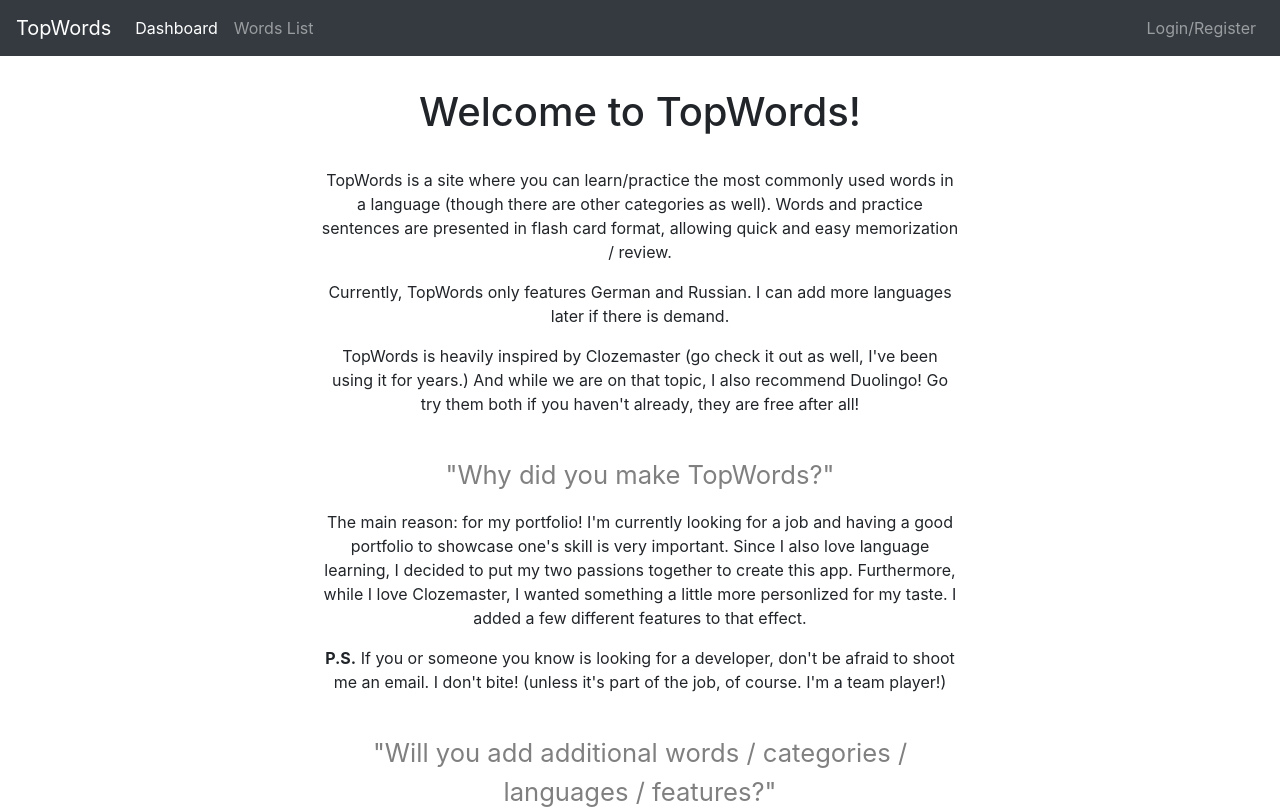
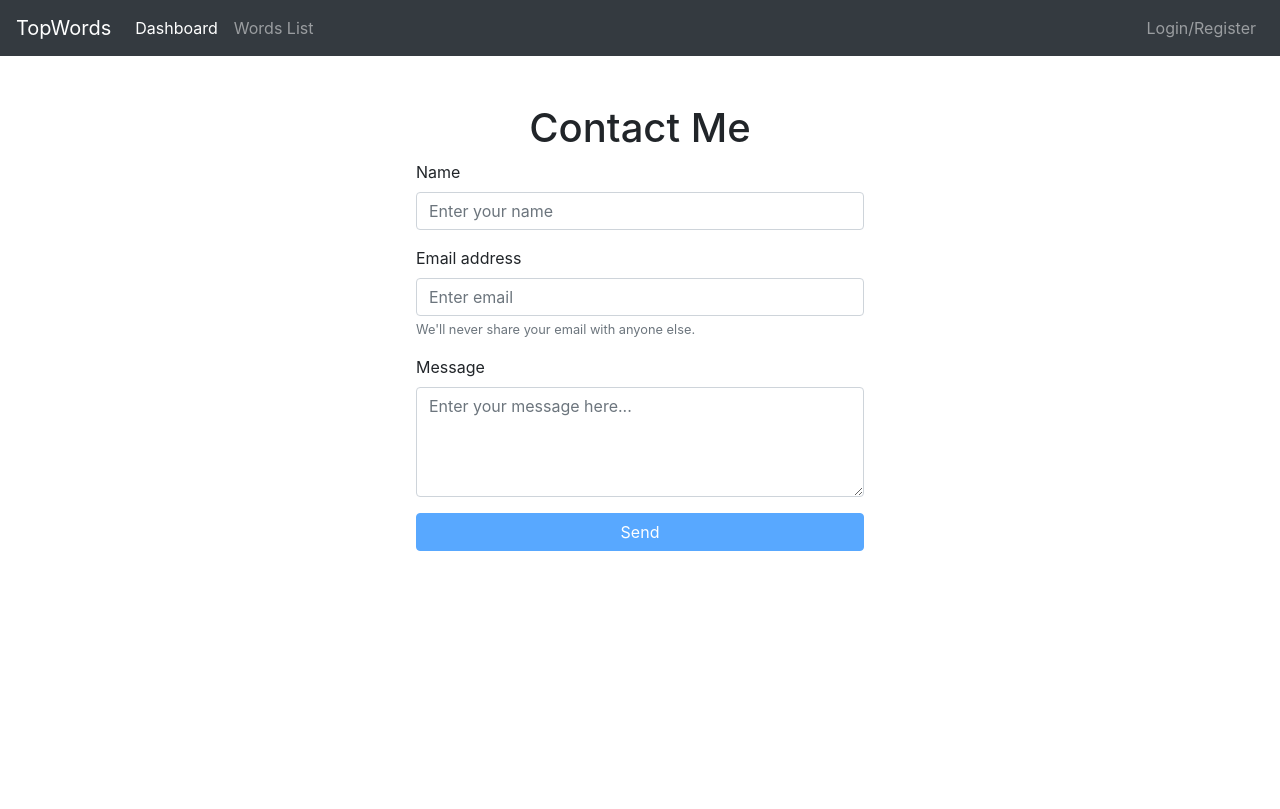
Before and after one commit to DrGooseman/MERN-Words-Frontend, a React (Create React App) app: page /contactme in a window 1280 px wide. Before the commit this address led to /welcome. Shown: the top 809 px of the page. Built offline with nearby package versions, Linux system fonts and the light colour scheme.

Commit message:
adds a contact me page with email

```diff
--- a/src/App.js
+++ b/src/App.js
@@ -20,6 +20,7 @@ import WordInfo from "./pages/WordInfo";
 
 import "./App.css";
 import Welcome from "./pages/Welcome";
+import ContactMe from "./pages/ContactMe";
 
 function App() {
   const { token, login, logout, _id, name, lang } = useAuth();
@@ -32,6 +33,9 @@ function App() {
         <Route path="/" exact>
           <Dashboard />
         </Route>
+        <Route path="/dashboard" exact>
+          <Dashboard />
+        </Route>
         <Route path="/wordlist" exact>
           <WordList />
         </Route>
@@ -40,6 +44,9 @@ function App() {
         <Route path="/welcome" exact>
           <Welcome />
         </Route>
+        <Route path="/contactme" exact>
+          <ContactMe />
+        </Route>
         <Redirect to="/" />
       </Switch>
     );
@@ -47,13 +54,19 @@ function App() {
     routes = (
       <Switch>
         <Route path="/" exact>
-          <Login />
+          <Welcome />
         </Route>
         <Route path="/login" exact>
           <Login />
         </Route>
+        <Route path="/dashboard" exact>
+          <Login />
+        </Route>
         <Route path="/welcome" exact>
           <Welcome />
+        </Route>
+        <Route path="/contactme" exact>
+          <ContactMe />
         </Route>
         <Redirect to="/welcome" />
       </Switch>
--- /dev/null
+++ b/src/pages/ContactMe.jsx
@@ -0,0 +1,163 @@
+import React, { useState, useEffect } from "react";
+import Form from "react-bootstrap/Form";
+import Button from "react-bootstrap/Button";
+import Spinner from "react-bootstrap/Spinner";
+import Alert from "react-bootstrap/Alert";
+
+import { useHttpClient } from "../hooks/http-hook";
+
+function ContactMe() {
+  const { isLoading, error, sendRequest, clearError } = useHttpClient();
+
+  const [name, setName] = useState("");
+  const [email, setEmail] = useState("");
+  const [message, setMessage] = useState("");
+
+  const [errorName, setErrorName] = useState("");
+  const [errorEmail, setErrorEmail] = useState("");
+  const [errorMessage, setErrorMessage] = useState("");
+  const [isValid, setIsValid] = useState(false);
+  const [didMessageSend, setDidMessageSend] = useState(false);
+
+  function handleInput(event) {
+    if (event.target.name === "name") {
+      setName(event.target.value);
+      if (event.target.value === "") setErrorName("Name cannot be empty.");
+      else setErrorName();
+    } else if (event.target.name === "email") {
+      setEmail(event.target.value);
+      let re = /^(([^<>()\[\]\\.,;:\s@"]+(\.[^<>()\[\]\\.,;:\s@"]+)*)|(".+"))@((\[[0-9]{1,3}\.[0-9]{1,3}\.[0-9]{1,3}\.[0-9]{1,3}])|(([a-zA-Z\-0-9]+\.)+[a-zA-Z]{2,}))$/;
+      if (!re.test(event.target.value))
+        setErrorEmail("You must enter a valid email.");
+      else setErrorEmail();
+    } else if (event.target.name === "message") {
+      setMessage(event.target.value);
+      if (event.target.value === "")
+        setErrorMessage("The message cannot be empty.");
+      else setErrorMessage();
+    }
+  }
+
+  useEffect(() => {
+    if (errorEmail || errorName || errorMessage) setIsValid(false);
+    else if (!email || !name || !message) setIsValid(false);
+    else setIsValid(true);
+  }, [errorEmail, errorName, errorMessage]);
+
+  async function handleSubmit(event) {
+    event.preventDefault();
+    try {
+      const responseData = await sendRequest(
+        process.env.REACT_APP_BACKEND_URL + "/contactme",
+        "POST",
+        JSON.stringify({
+          name: name,
+          email: email,
+          message: message
+        }),
+        { "Content-Type": "application/json" }
+      );
+      setName("");
+      setEmail("");
+      setMessage("");
+      setDidMessageSend(true);
+    } catch (err) {}
+  }
+
+  return (
+    <React.Fragment>
+      {error && (
+        <Alert variant="danger" onClose={clearError} dismissible>
+          <Alert.Heading>An error has occured :(</Alert.Heading>
+          <p>{error}</p>
+        </Alert>
+      )}
+      {didMessageSend && (
+        <Alert
+          variant="success"
+          onClose={() => setDidMessageSend(false)}
+          dismissible
+        >
+          <Alert.Heading>Message sent!</Alert.Heading>
+        </Alert>
+      )}
+      <Form className="center-container">
+        <div className="center-items">
+          <h1>Contact Me</h1>
+        </div>
+
+        <Form.Group controlId="formBasicName">
+          <Form.Label>Name</Form.Label>
+          <Form.Control
+            type="text"
+            name="name"
+            value={name}
+            onChange={handleInput}
+            placeholder="Enter your name"
+            isInvalid={errorName && true}
+            isValid={!errorName && name && true}
+            // {errorName ? isInvalid : isValid}
+          />
+          <Form.Control.Feedback type="invalid">
+            {errorName}
+          </Form.Control.Feedback>
+        </Form.Group>
+
+        <Form.Group controlId="formBasicEmail">
+          <Form.Label>Email address</Form.Label>
+          <Form.Control
+            name="email"
+            value={email}
+            onChange={handleInput}
+            type="email"
+            placeholder="Enter email"
+            isInvalid={errorEmail && true}
+            isValid={!errorEmail && email && true}
+          />
+          <Form.Control.Feedback type="invalid">
+            {errorEmail}
+          </Form.Control.Feedback>
+          <Form.Text className="text-muted">
+            We'll never share your email with anyone else.
+          </Form.Text>
+        </Form.Group>
+
+        <Form.Group controlId="formBasicMessage">
+          <Form.Label>Message</Form.Label>
+          <Form.Control
+            name="message"
+            value={message}
+            onChange={handleInput}
+            as="textarea"
+            rows="4"
+            placeholder="Enter your message here..."
+            isInvalid={errorMessage && true}
+            isValid={!errorMessage && message && true}
+          />
+          <Form.Control.Feedback type="invalid">
+            {errorMessage}
+          </Form.Control.Feedback>
+        </Form.Group>
+
+        <Button
+          variant="primary"
+          type="submit"
+          block
+          disabled={isLoading || !isValid}
+          onClick={!isLoading ? handleSubmit : null}
+        >
+          {isLoading ? "Loading…" : "Send"}
+        </Button>
+      </Form>
+      {isLoading && (
+        <div className="center-items-flex">
+          <Spinner animation="border" role="status">
+            <span className="sr-only">Loading...</span>
+          </Spinner>
+        </div>
+      )}
+    </React.Fragment>
+  );
+}
+
+export default ContactMe;
--- a/src/pages/Welcome.jsx
+++ b/src/pages/Welcome.jsx
@@ -97,16 +97,17 @@ function Welcome() {
       <p></p>
       <br></br>
       <p>Well anyway, I hope you enjoy TopWords!</p>
-      <Button onClick={() => history.push("/")}>Get Started!</Button>
+      <Button onClick={() => history.push("/dashboard")}>Get Started!</Button>
       <br></br>
       <br></br>
       <br></br>
       <br></br>
-      <p>Questions, comments, or requests? Email me!</p>
-      <p>
-        <strong>JamesJQuinn12@gmail.com</strong>
-      </p>
+      <p>Questions, comments, or requests? Send me a message!</p>
 
+      <Button onClick={() => history.push("/contactme")}>Contact me</Button>
+
+      <br></br>
+      <br></br>
       <p className="footer">© {new Date().getFullYear()} James Quinn.</p>
     </div>
   );
```
Also changed, not shown: 1 other file (tests, documents, lock files or other folders).
